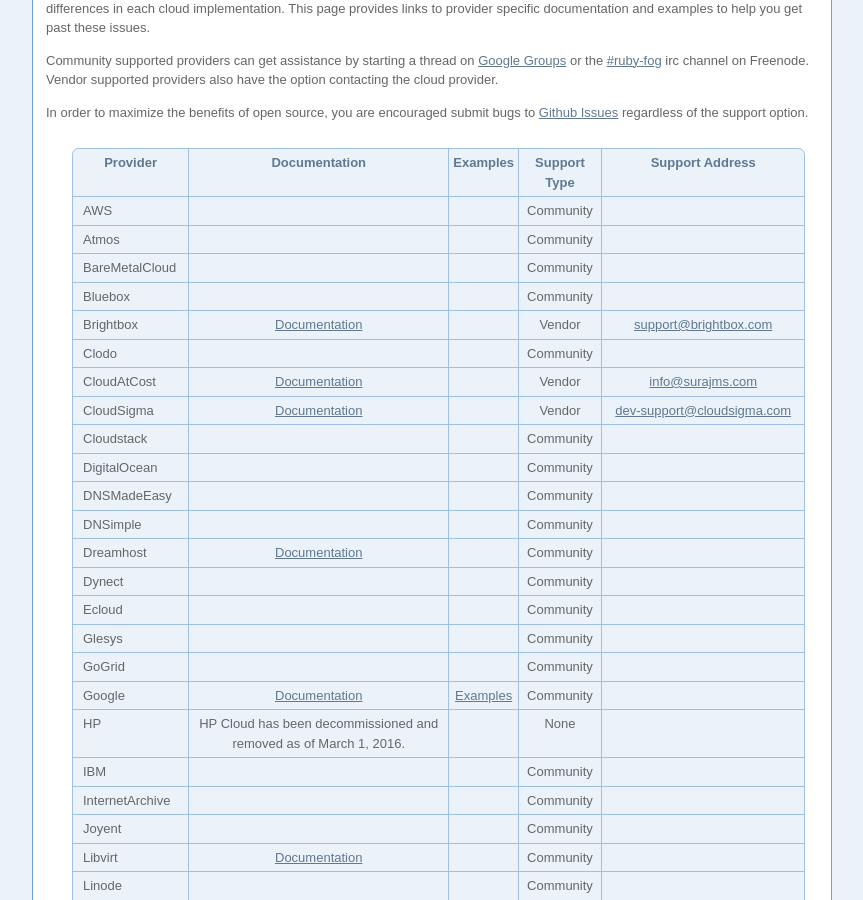
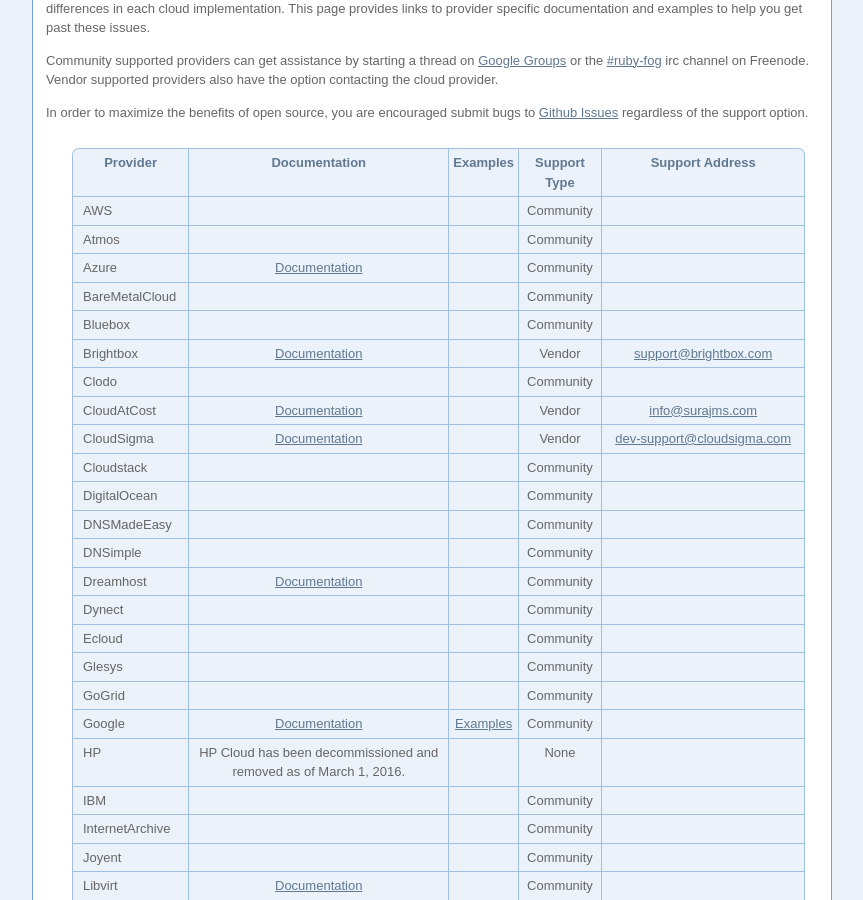
Before and after one commit to fog/fog.github.com, a Jekyll site: the page built from about/provider_documentation.markdown, in a window 1280 px wide and 900 px high, scrolled down 323 px. Shown: the whole window, without its empty margins (208-1071 px from the left). Built offline with Jekyll 4.4.1, drawn with Linux system fonts in a browser that asks for light colours; nearby versions of some CDN libraries.

Commit message:
Added azure entry to providers list

```diff
--- a/about/provider_documentation.markdown
+++ b/about/provider_documentation.markdown
@@ -33,6 +33,13 @@ In order to maximize the benefits of open source, you are encouraged submit bugs
      <td></td>
      <td>Community</td>
      <td></td>
+   </tr>
+   <tr>
+    <td>Azure</td>
+    <td><a href="https://github.com/fog/fog-azure-rm/blob/master/README.md">Documentation</a></td>
+    <td></td>
+    <td>Community</td>
+    <td></td>
    </tr>
    <tr>
      <td>BareMetalCloud</td>
```
